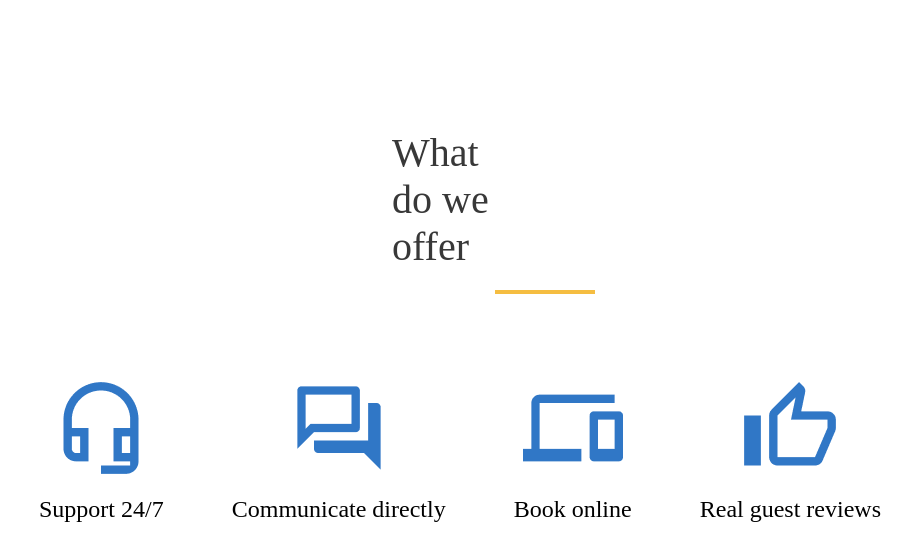
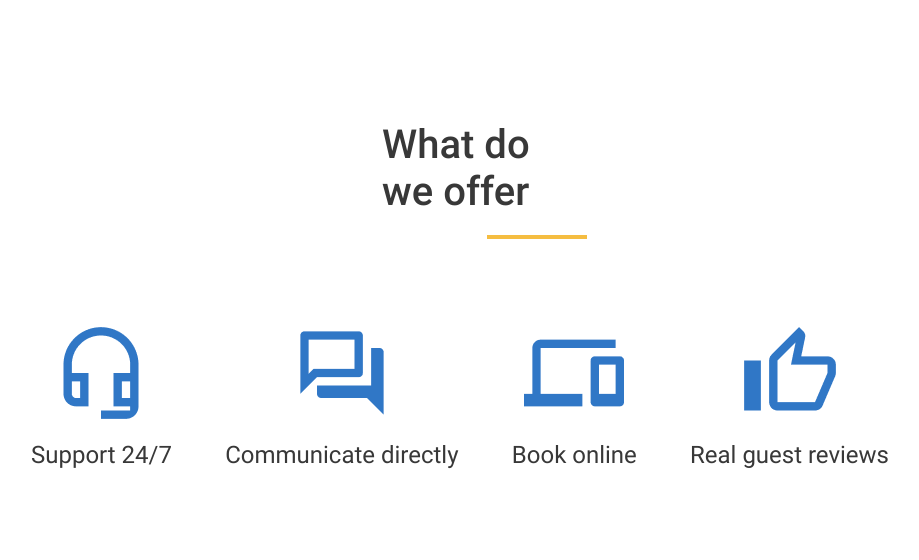
Before and after one commit to tonyakolb/if-html, a website: page advantages.html in a window 1280 px wide. Shown: the whole page, without its empty margins (184-1103 px from the left). Drawn offline with Linux system fonts and the light colour scheme.

Commit message:
lesson 5 done

```diff
--- a/advantages.html
+++ b/advantages.html
@@ -15,19 +15,19 @@
       <div class="highlight"></div>
       <div class="blocks">
         <div class="block">
-          <img src="./images/HeadsetMicOutlined.png" alt="support" /> <br>
+          <img src="./images/HeadsetMicOutlined.png" alt="support" /> <br />
           <span>Support 24/7</span>
         </div>
         <div class="block">
-          <img src="./images/ForumOutlined.png" alt="chat" /><br>
+          <img src="./images/ForumOutlined.png" alt="chat" /><br />
           <span>Communicate directly</span>
         </div>
         <div class="block">
-          <img src="./images/DevicesOutlined.png" alt="booking" /><br>
+          <img src="./images/DevicesOutlined.png" alt="booking" /><br />
           <span>Book online</span>
         </div>
         <div class="block">
-          <img src="./images/ThumbUpAltOutlined.png" alt="reviews" /><br>
+          <img src="./images/ThumbUpAltOutlined.png" alt="reviews" /><br />
           <span>Real guest reviews</span>
         </div>
       </div>
--- /dev/null
+++ b/styles/footer-style.css
@@ -0,0 +1,80 @@
+@font-face {
+  font-family: "Roboto";
+  src: url("../fonts/roboto-500.woff2") format("woff2");
+  font-style: normal;
+  font-weight: 500;
+}
+
+@font-face {
+  font-family: "Roboto";
+  src: url("../fonts/roboto-regular.woff2") format("woff2");
+  font-style: normal;
+  font-weight: 400;
+}
+
+body {
+  background: #10367c;
+  margin: 0;
+}
+
+span {
+  color: #ffffff;
+}
+
+.footer {
+  min-height: 630px;
+  padding: 120px 272px 0 104px;
+}
+
+.main {
+  display: flex;
+  flex-direction: row;
+  justify-content: space-between;
+}
+
+.about {
+  display: flex;
+  flex-direction: column;
+  line-height: 24px;
+  height: 211px;
+  justify-content: space-between;
+}
+
+.property {
+  display: flex;
+  flex-direction: column;
+  height: 310px;
+  justify-content: space-between;
+}
+
+.support {
+  display: flex;
+  flex-direction: column;
+  height: 122px;
+  justify-content: space-between;
+}
+
+.text-bold {
+  font-family: "Roboto", sans-serif;
+  font-size: 20px;
+  font-style: normal;
+  font-weight: 500;
+}
+
+.text {
+  font-family: "Roboto", sans-serif;
+  font-size: 20px;
+  font-style: normal;
+  font-weight: 400;
+}
+
+.company {
+  margin: 87px 0 120px 1px;
+}
+
+.text-small {
+  font-family: "Roboto", sans-serif;
+  font-size: 14px;
+  font-style: normal;
+  font-weight: 400;
+}
--- a/styles/style.css
+++ b/styles/style.css
@@ -1,34 +1,56 @@
-.advantages{
-    border:1px solid #ffffff;
+@font-face {
+  font-family: "Roboto";
+  src: url("../fonts/roboto-500.woff2") format("woff2");
+  font-style: normal;
+  font-weight: 500;
+}
+@font-face {
+  font-family: "Roboto";
+  src: url("../fonts/roboto-regular.woff2") format("woff2");
+  font-style: normal;
+  font-weight: 400;
+}
+body {
+  margin: 0;
+}
+.advantages {
+  border: 1px solid #ffffff;
   min-height: 569px;
 }
 
-.title{
+.title {
+  font-family: "Roboto", sans-serif;
   font-size: 40px;
+  font-style: normal;
+  font-weight: 500;
   color: #383838;
-    margin:120px 567px 0;
+  margin: 120px 565px 0;
 }
 
-.highlight{
-    background: #F5BD41;
+.highlight {
+  background: #f5bd41;
   width: 100px;
   min-height: 4px;
-    margin:20px 670px 0;
+  margin: 20px 670px 0;
 }
 
-.blocks{
-    margin:84px 206px 0 214px;
-    display:flex;
+.blocks {
+  margin: 84px 206px 0 214px;
+  display: flex;
   align-items: center;
   justify-content: space-between;
 }
 
-.block{
+.block {
   display: flex;
   align-items: center;
   flex-direction: column;
 }
 
-span{
+span {
+  font-family: "Roboto", sans-serif;
   font-size: 24px;
+  font-style: normal;
+  font-weight: 400;
+  color: #383838;
 }
```
Also changed, not shown: footer.html (added, +44 -0 lines), fonts/roboto-500.woff2 (added), fonts/roboto-regular.woff2 (added). Lines whose indentation alone changed are shown as unchanged.
